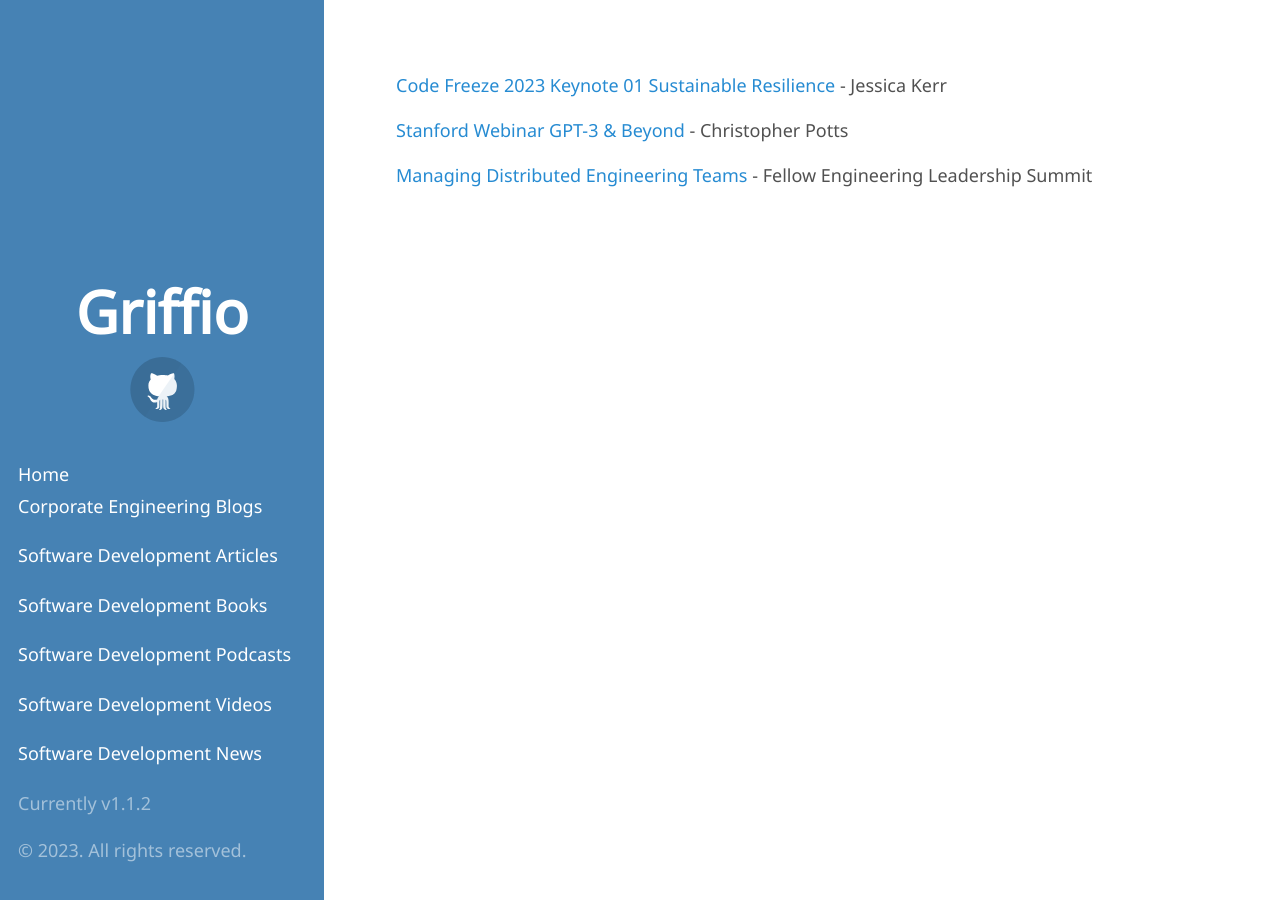
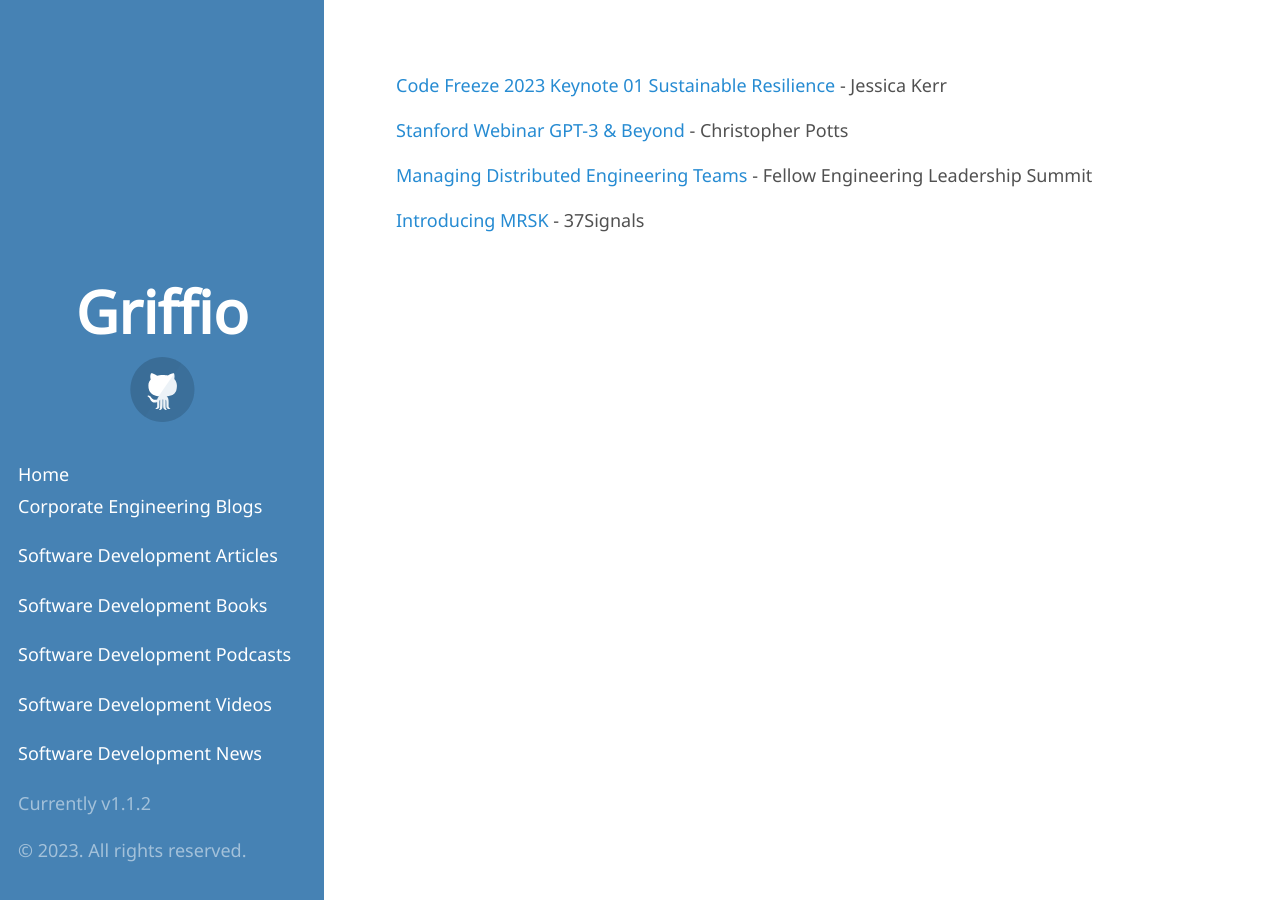
Before and after one commit to griffio/griffio.github.io, a Jekyll site: the page built from tech_talks_highlighted_2023.md, in a window 1280 px wide. Built offline with Jekyll 4.4.1, drawn with Linux system fonts in a browser that asks for light colours; some web fonts are replaced; our own code applies the rules of GitHub Pages for plain Markdown files.

Commit message:
Introducing MRSK

```diff
--- a/tech_talks_highlighted_2023.md
+++ b/tech_talks_highlighted_2023.md
@@ -3,3 +3,5 @@
 [Stanford Webinar GPT-3 & Beyond](https://www.youtube.com/watch?v=-lnHHWRCDGk) - Christopher Potts
 
 [Managing Distributed Engineering Teams](https://www.youtube.com/watch?v=HJgQhq__V0k&list=PL0VAcQdPbYQkOa0CyD-AJRPYR2gwyGcN4&index=1) - Fellow Engineering Leadership Summit
+
+[Introducing MRSK](https://www.youtube.com/watch?v=LL1cV2FXZ5I) - 37Signals
```
